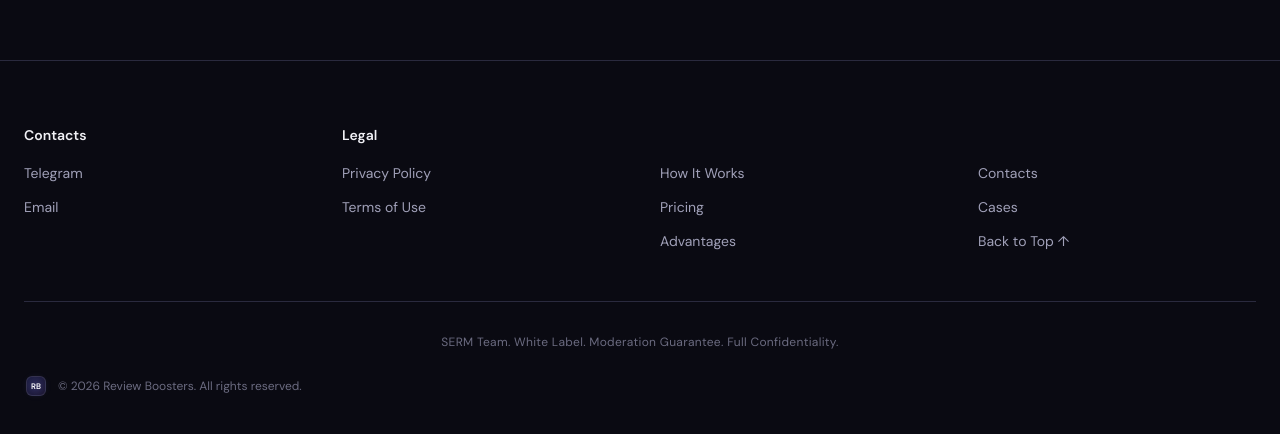
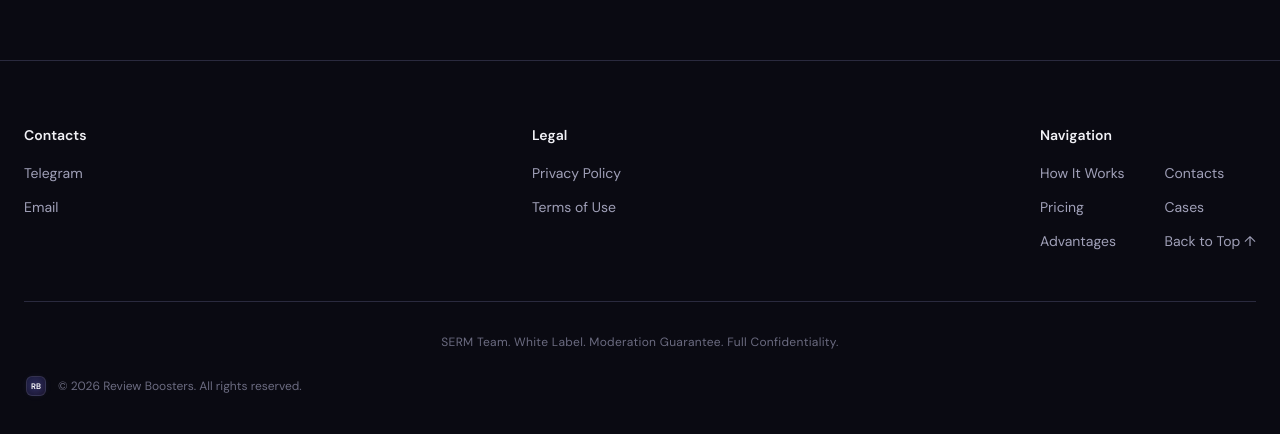
Before and after one commit to bigcyberboss/reviews-booster, a Next.js app: page / in a window 1280 px wide. Shown: the part 4880-5314 px from the top of the page. Built offline with nearby package versions, Linux system fonts and the light colour scheme.

Commit message:
footer: visible Navigation heading, compact nav columns

```diff
--- a/src/components/Footer.tsx
+++ b/src/components/Footer.tsx
@@ -6,7 +6,7 @@ export function Footer() {
   return (
     <footer className="border-t border-border">
       <div className="max-w-7xl mx-auto px-6 py-16">
-        <div className="grid grid-cols-2 sm:grid-cols-4 gap-10 mb-12">
+        <div className="grid grid-cols-2 sm:grid-cols-[1fr_1fr_auto_auto] gap-x-10 gap-y-10 mb-12">
           {/* Contacts */}
           <div>
             <h4 className="text-sm font-semibold text-text-primary mb-4">Contacts</h4>
@@ -43,7 +43,7 @@ export function Footer() {
 
           {/* Navigation left */}
           <div>
-            <h4 className="text-sm font-semibold text-text-primary mb-4 sm:invisible">Navigation</h4>
+            <h4 className="text-sm font-semibold text-text-primary mb-4">Navigation</h4>
             <ul className="flex flex-col gap-2.5">
               <li>
                 <Link href="/#how-it-works" className="text-sm text-text-secondary hover:text-text-primary transition-colors">
@@ -65,7 +65,7 @@ export function Footer() {
 
           {/* Navigation right */}
           <div>
-            <h4 className="text-sm font-semibold text-text-primary mb-4 invisible">Navigation</h4>
+            <h4 className="text-sm font-semibold text-text-primary mb-4 invisible" aria-hidden="true">.</h4>
             <ul className="flex flex-col gap-2.5">
               <li>
                 <Link href="/#contacts" className="text-sm text-text-secondary hover:text-text-primary transition-colors">
```
